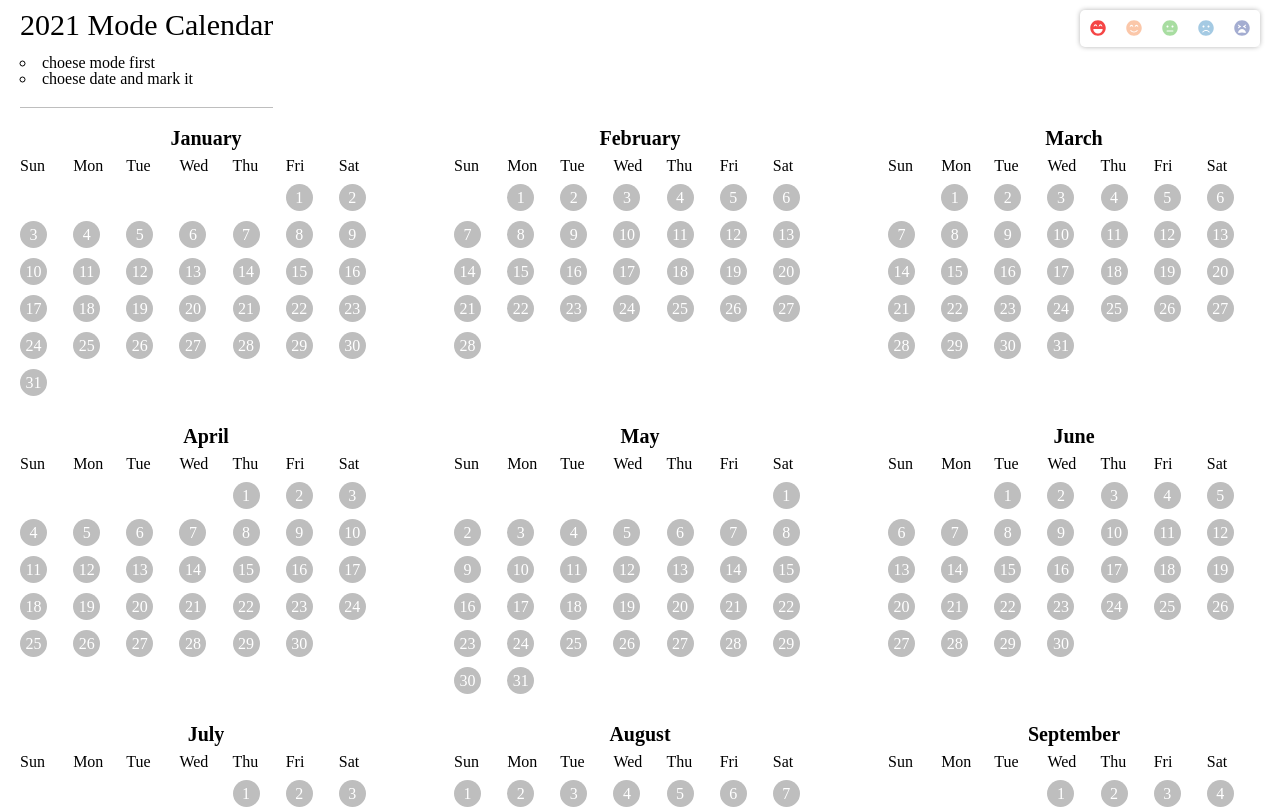
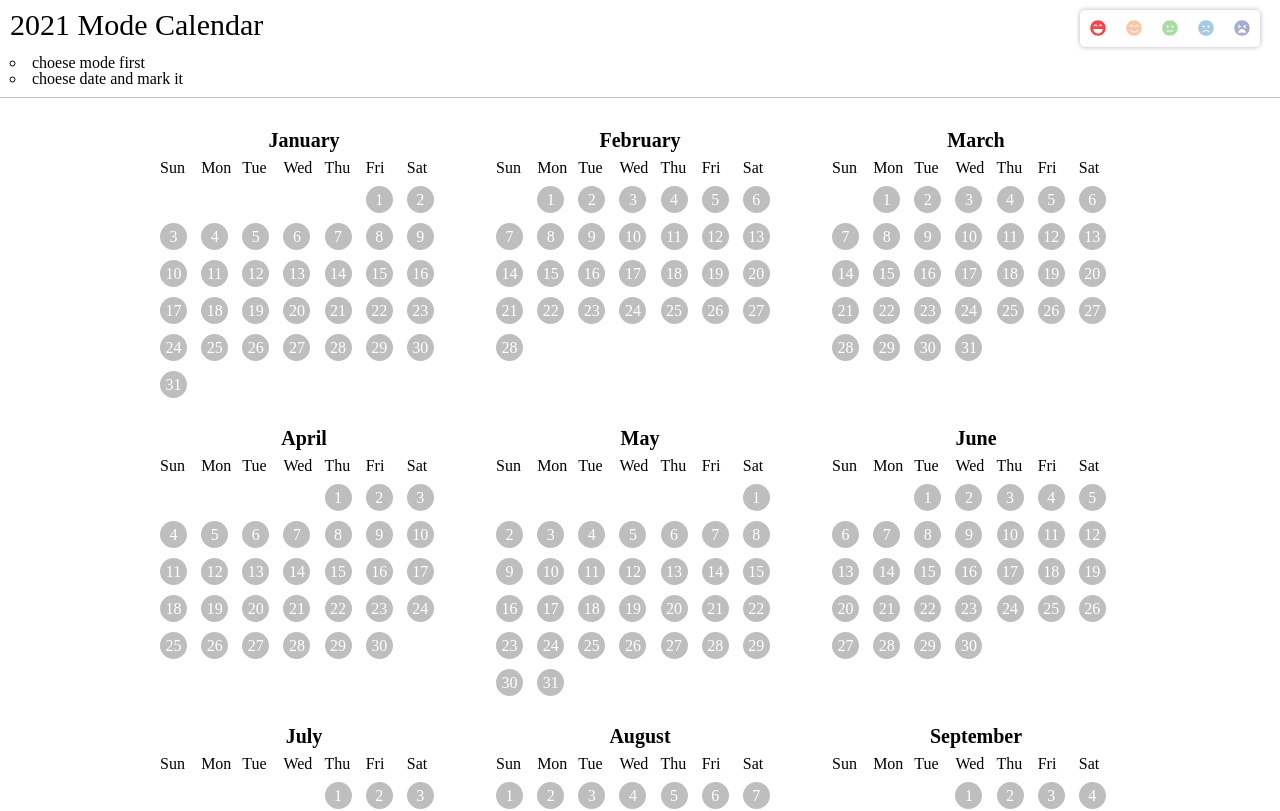
Before and after one commit to wenyo/100DaysChallenge, a React (Create React App) app in the folder 002day/: page / in a window 1280 px wide. Shown: the top 811 px of the page. Built offline with nearby package versions, Linux system fonts and the light colour scheme.

Commit message:
💄 change style

```diff
--- a/002day/src/style/_Base.scss
+++ b/002day/src/style/_Base.scss
@@ -9,5 +9,9 @@ $color-8: #494949;
 $color-9: #b4b4b4;
 
 #App {
+    margin: 0 auto;
     padding: 10px 20px;
+    max-width: 1000px;
+    position: relative;
+    box-sizing: border-box;
 }
--- a/002day/src/style/_Calendar.scss
+++ b/002day/src/style/_Calendar.scss
@@ -1,6 +1,7 @@
 #Calendar {
     display: flex;
     flex-wrap: wrap;
+    margin-top: 120px;
     min-width: 700px;
     justify-content: space-between;
 
--- a/002day/src/style/_Intro.scss
+++ b/002day/src/style/_Intro.scss
@@ -1,8 +1,13 @@
 #Intro {
     margin-bottom: 20px;
-    padding-bottom: 20px;
+    padding: 10px;
     border-bottom: 1px solid $color-7;
-    display: inline-block;
+    width: 100vw;
+    box-sizing: border-box;
+    background-color: white;
+    position: fixed;
+    top: 0;
+    left: 0;
 
     h1 {
         font-size: 30px;
```
